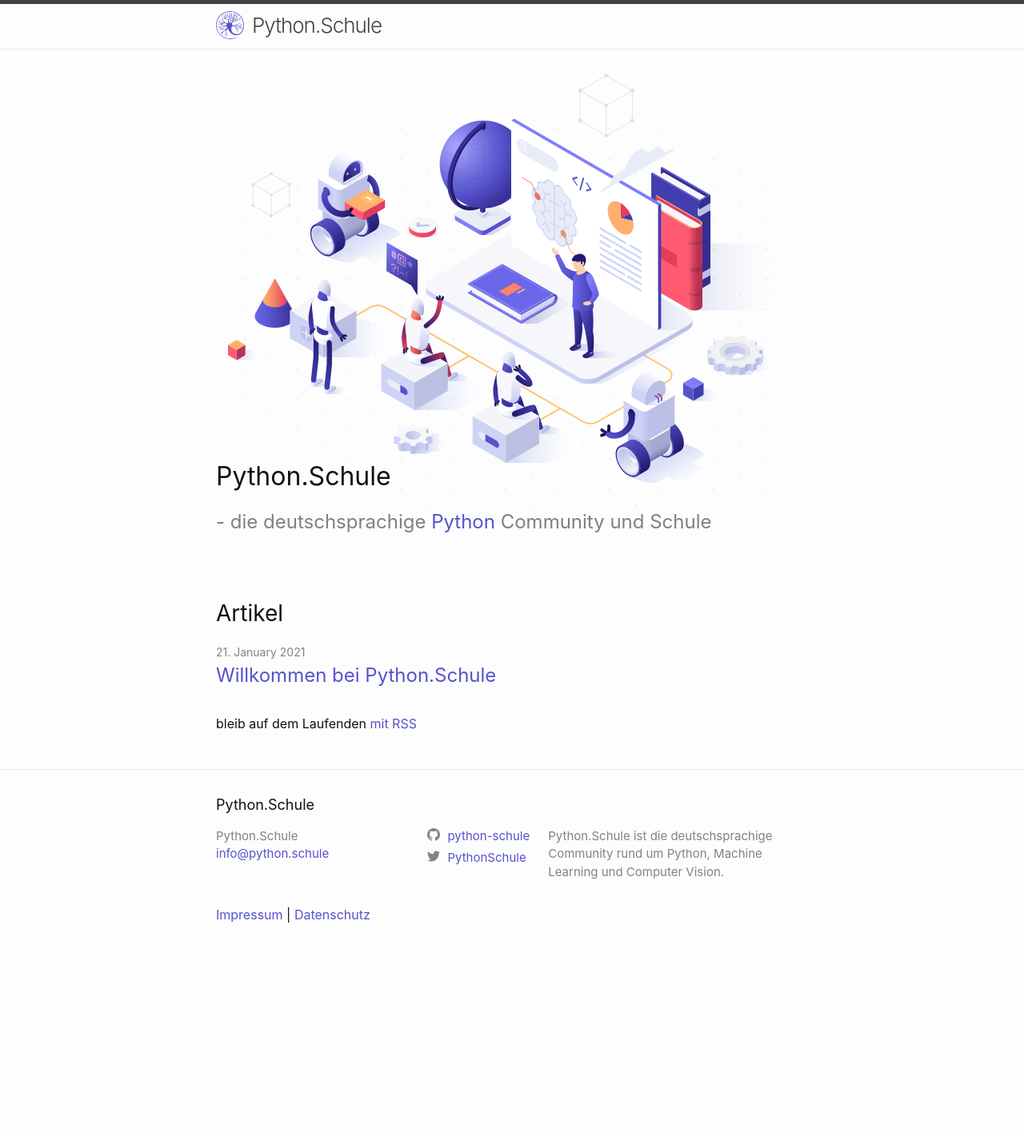
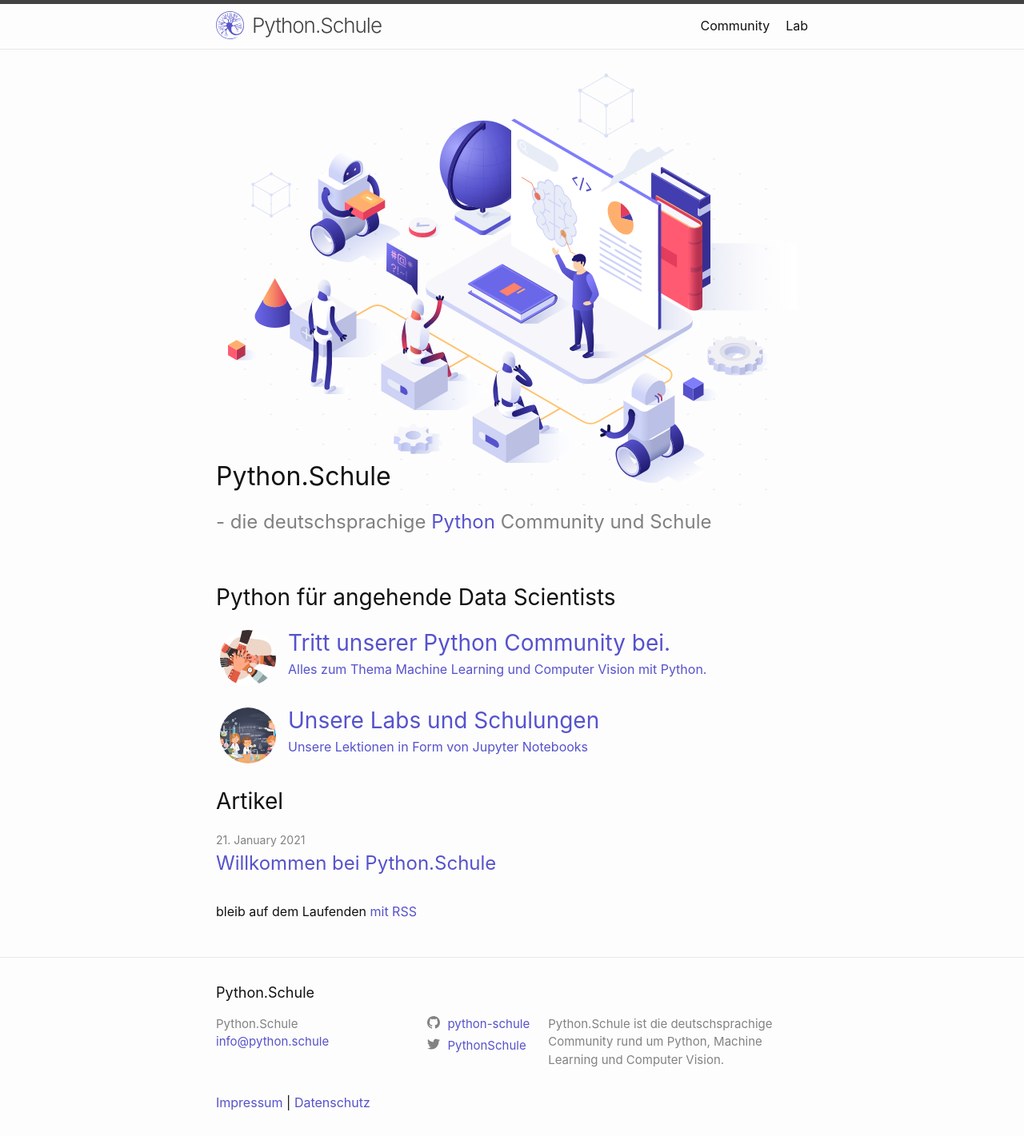
Before and after one commit to python-schule/python-schule-website, a Jekyll site: the page built from index.md, in a window 1280 px wide. Shown: the whole page at 80% size. Built offline with Jekyll 4.4.1, drawn with Linux system fonts in a browser that asks for light colours; before the commit the page ends 1186 px from its top, so only the background shows below that.

Commit message:
Adding Subpages for Community and Lab

```diff
--- a/_config.yml
+++ b/_config.yml
@@ -46,8 +46,6 @@ collections:
   tutorial:
     output: false
   schulung:
-    output: true
-  hooks:
     output: false
   posts:
     output: true
--- /dev/null
+++ b/community.md
@@ -0,0 +1,20 @@
+---
+layout: page
+title: Tritt unserer Python Community bei.
+permalink: /community/
+navbar: true
+navbar_title: Community
+navbar_order: 1
+
+image_large_url: /assets/friends_hands.svg
+image_large_description: Python.Schule Community
+
+image_small_url: /assets/friends_hands.svg
+image_small_description: Python.Schule Community
+
+description_short: Alles zum Thema Machine Learning und Computer Vision mit Python.
+---
+
+![](/assets/friends.svg)
+
+<iframe src="https://discord.com/widget?id=812265466608615425&theme=dark" width="740" height="700" allowtransparency="true" frameborder="0" sandbox="allow-popups allow-popups-to-escape-sandbox allow-same-origin allow-scripts"></iframe>
--- a/datenschutz.md
+++ b/datenschutz.md
@@ -52,7 +52,7 @@ Pappelallee 78/79
 10437 Berlin
 
 Telefon: +49 176 73034496
-E-Mail: info@reactlernen.de
+E-Mail: info@python.schule
 
 Verantwortliche Stelle ist die natürliche oder juristische Person, die allein oder gemeinsam mit anderen über die Zwecke und Mittel der Verarbeitung von personenbezogenen Daten (z.B. Namen, E-Mail-Adressen o. Ä.) entscheidet.
 
--- /dev/null
+++ b/lab.md
@@ -0,0 +1,18 @@
+---
+layout: page
+title: Unsere Labs und Schulungen
+permalink: /lab/
+navbar: true
+navbar_title: Lab
+navbar_order: 2
+
+image_large_url: /assets/laboratory.svg
+image_large_description: Python.Schule Lab
+
+image_small_url: /assets/laboratory.svg
+image_small_description: Python.Schule Lab
+
+description_short: Unsere Lektionen in Form von Jupyter Notebooks
+---
+
+![](/assets/laboratory.svg)
--- a/robots.txt
+++ b/robots.txt
@@ -1,4 +1,4 @@
 User-agent: *
 Allow: /
 
-Sitemap: https://www.reactlernen.com/sitemap.xml
+Sitemap: https://python.schule/sitemap.xml
```
Also changed, not shown: _layouts/hook.html (deleted, +0 -43 lines), assets/context_api.svg (deleted), assets/food.jpg (deleted), assets/friends.svg (added), assets/friends_hands.svg (added), assets/hooks.jpg (deleted), assets/js-runtime.png (deleted), assets/js_coding.jpg (deleted), assets/laboratory.svg (added), assets/react_school.svg (deleted), assets/reactjs.svg (deleted).
